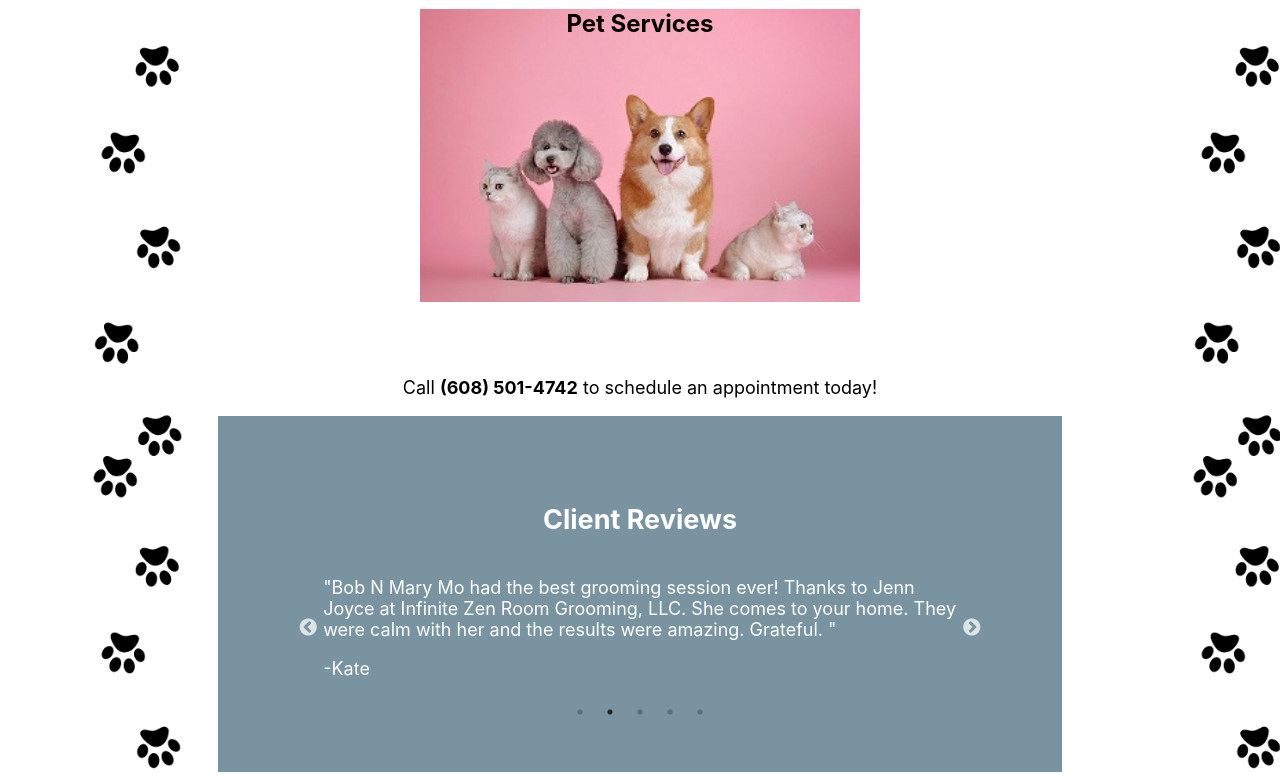
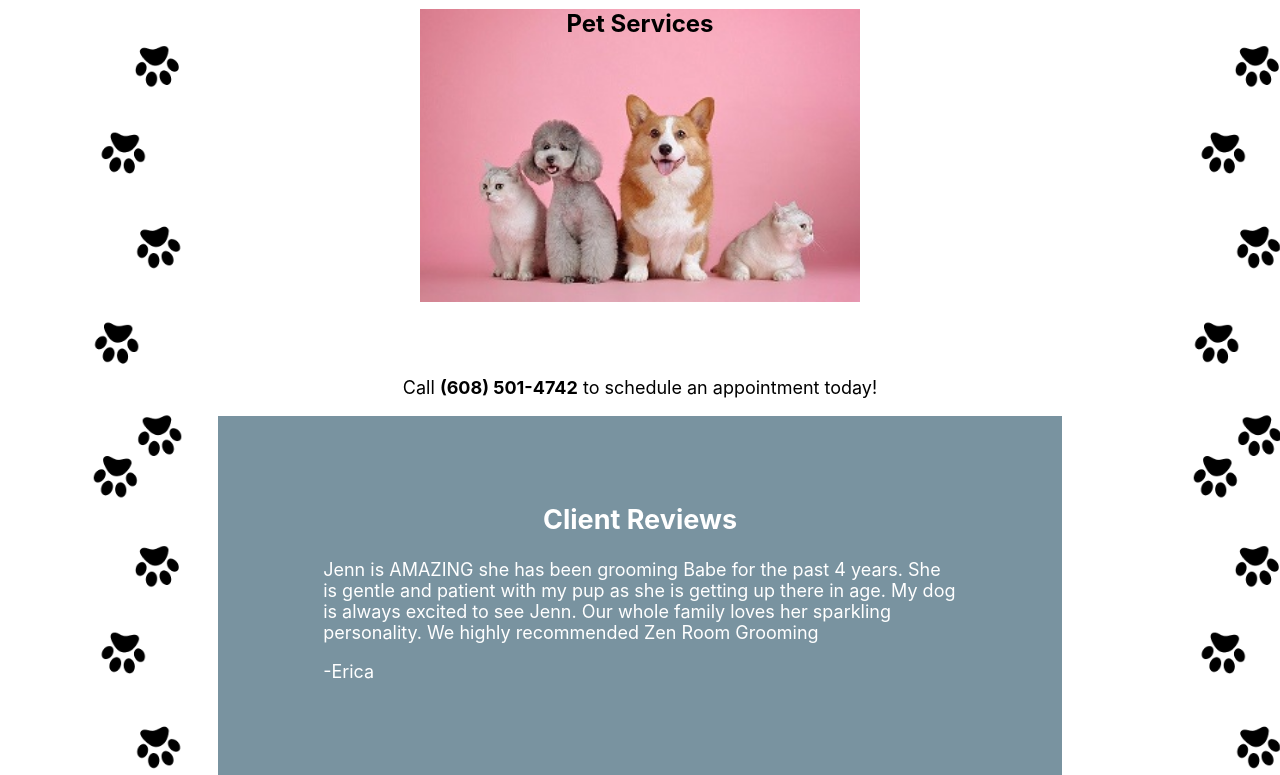
Before and after one commit to snazzyj/InfiniteZenRoomGrooming, a React (Create React App) app: page / in a window 1280 px wide. Shown: the part 1544-2319 px from the top of the page. Built offline with nearby package versions, Linux system fonts and the light colour scheme.

Commit message:
updated homepage-reviews to use custom interval to change each review. uninstall old dependancies

```diff
--- a/package.json
+++ b/package.json
@@ -13,8 +13,7 @@
     "react": "^16.13.1",
     "react-dom": "^16.13.1",
     "react-router-dom": "^5.2.0",
-    "react-scripts": "^3.4.3",
-    "react-slick": "^0.27.11"
+    "react-scripts": "^3.4.3"
   },
   "scripts": {
     "start": "react-scripts start",
--- a/src/App.css
+++ b/src/App.css
@@ -65,7 +65,7 @@ header {
 /*Navigation*/
 
 .nav {
-  position: absolute;
+  position: fixed;
   top: 0;
   margin-top: auto;
   font-size: 22px;
@@ -78,6 +78,7 @@ header {
   margin-left: auto;
   margin-right: auto;
   background-color: #3a515c;
+  z-index: 1;
 }
 
 .nav > h4 {
--- a/src/reviews/homepage-reviews.js
+++ b/src/reviews/homepage-reviews.js
@@ -1,26 +1,13 @@
 import React, { Component } from 'react';
-import Slider from 'react-slick';
 import './reviews.css';
-
-const settings = {
-    dots: true,
-    infinite: true,
-    fade: true,
-    speed: 2000,
-    slidesToShow: 1,
-    slidesToScroll: 1,
-    autoplay: true,
-    swipe: false,
-    adaptiveHeight: true,
-}
 
 const Homepage_User_Reviews = [
     {
         name: "Erica",
         message: `Jenn is AMAZING she has been grooming Babe for the past 4 years.
-                    She is gentle and patient with my pup as she is getting up there in age.
-                    My dog is always excited to see Jenn.  Our whole family loves her sparkling personality.
-                    We highly recommended Zen Room Grooming`
+        She is gentle and patient with my pup as she is getting up there in age.
+        My dog is always excited to see Jenn.  Our whole family loves her sparkling personality.
+        We highly recommended Zen Room Grooming`
     },
     {
         name: "Kate",
@@ -47,21 +34,59 @@ const Homepage_User_Reviews = [
 ]
 
 class HomepageReviews extends Component {
+
+    constructor() {
+        super();
+        this.state = {
+            currentIndex: 0,
+            intervalId: null,
+        }
+    }
+
+    componentDidMount() {
+        let interval = setInterval(this.changeIndex, 8000);
+        this.setState({intervalId: interval});
+    }
+
+    componentWillUnmount() {
+        clearInterval(this.state.intervalId);
+    }
+
+    renderReview = () => {
+        const {currentIndex} = this.state;
+
+        return (
+                <div>
+                    <p>
+                        {Homepage_User_Reviews[currentIndex].message}
+                    </p>
+                    <p>
+                        -{Homepage_User_Reviews[currentIndex].name}
+                    </p>
+                </div>
+            )
+    }
+
+    changeIndex = () => {
+        const {currentIndex} = this.state;
+
+        if(currentIndex + 1 >= Homepage_User_Reviews.length) {
+            this.setState({
+                currentIndex: 0
+            })
+        } else {
+            this.setState({
+                currentIndex: currentIndex + 1
+            })
+        }
+    }
+
     render() {
         return (
             <section className="homepageReviews">
                 <div className="wrapper">
                     <h1>Client Reviews</h1>
-                    <Slider {...settings}>
-                    {Homepage_User_Reviews.map((review, idx) => {
-                            return (
-                                <div key={idx} style={{ padding: 1, height: 200, backgroundColor: '#7993A0' }}>
-                                    <p className="clientMessage">"{review.message}"</p>
-                                    <p className="clientName">-{review.name}</p>
-                                </div>
-                            )
-                        })}
-                    </Slider>
+                    {this.renderReview()}
                 </div>
             </section>
         )
```
Also changed, not shown: 1 other file (tests, documents, lock files or other folders).
